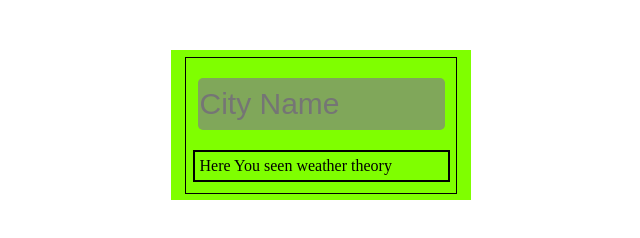
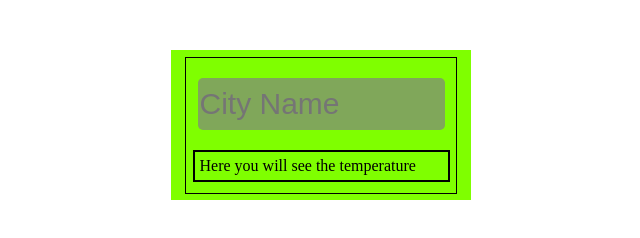
Before and after one commit to handreasyan/Get_Weather, a plain HTML site: page index.html in a window 1280 px wide. Shown: the full height of the page, 319-959 px from the left. Drawn offline with Linux system fonts and the light colour scheme.

Commit message:
Update index.html

```diff
--- a/index.html
+++ b/index.html
@@ -10,7 +10,7 @@
     <div class="root">
       <div class="content">
         <input type="text" placeholder="City Name" class="input" />
-        <div class="result">Here You seen weather theory</div>
+        <div class="result">Here you will see the temperature</div>
       </div>
     </div>
     <script src="app.js"></script>
```
